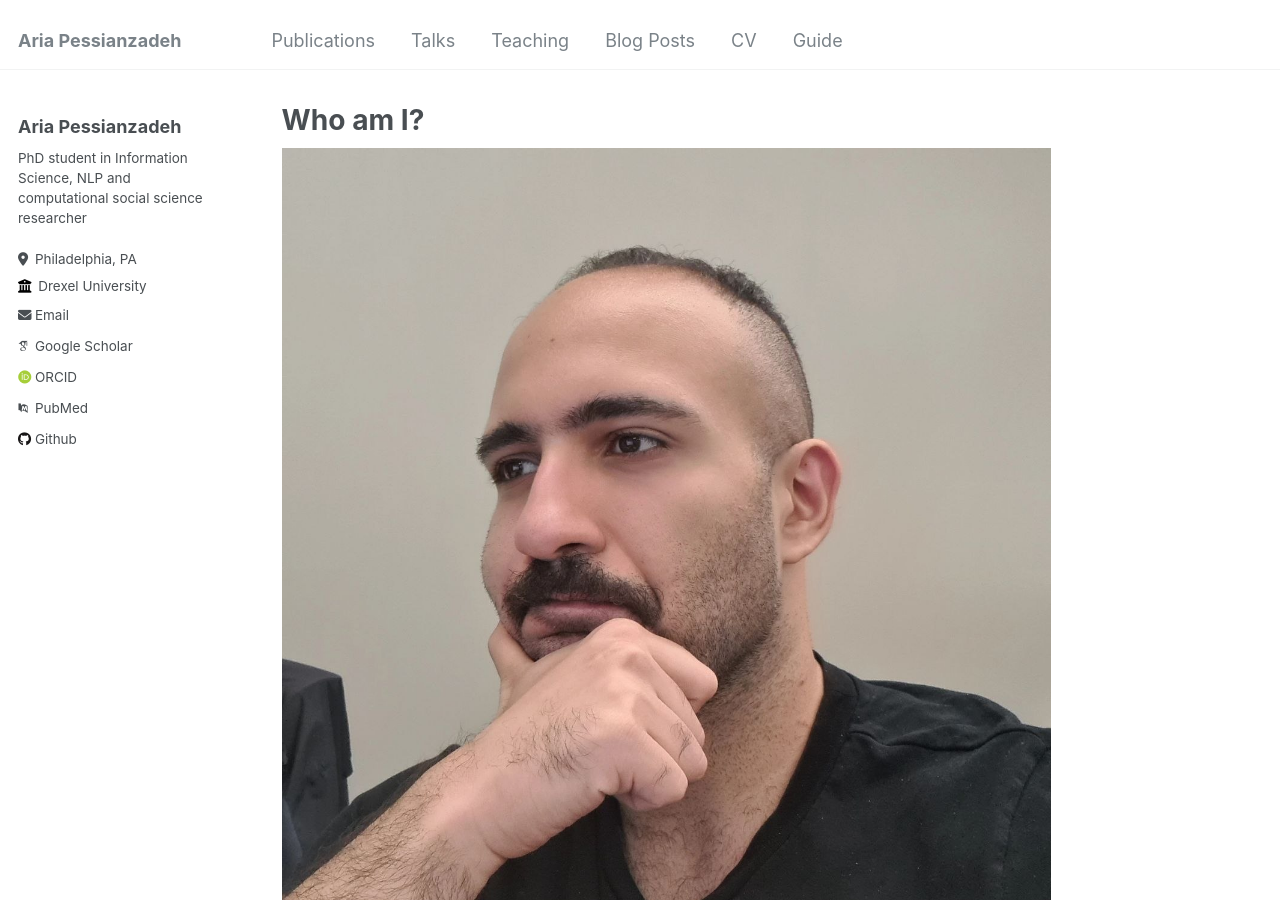
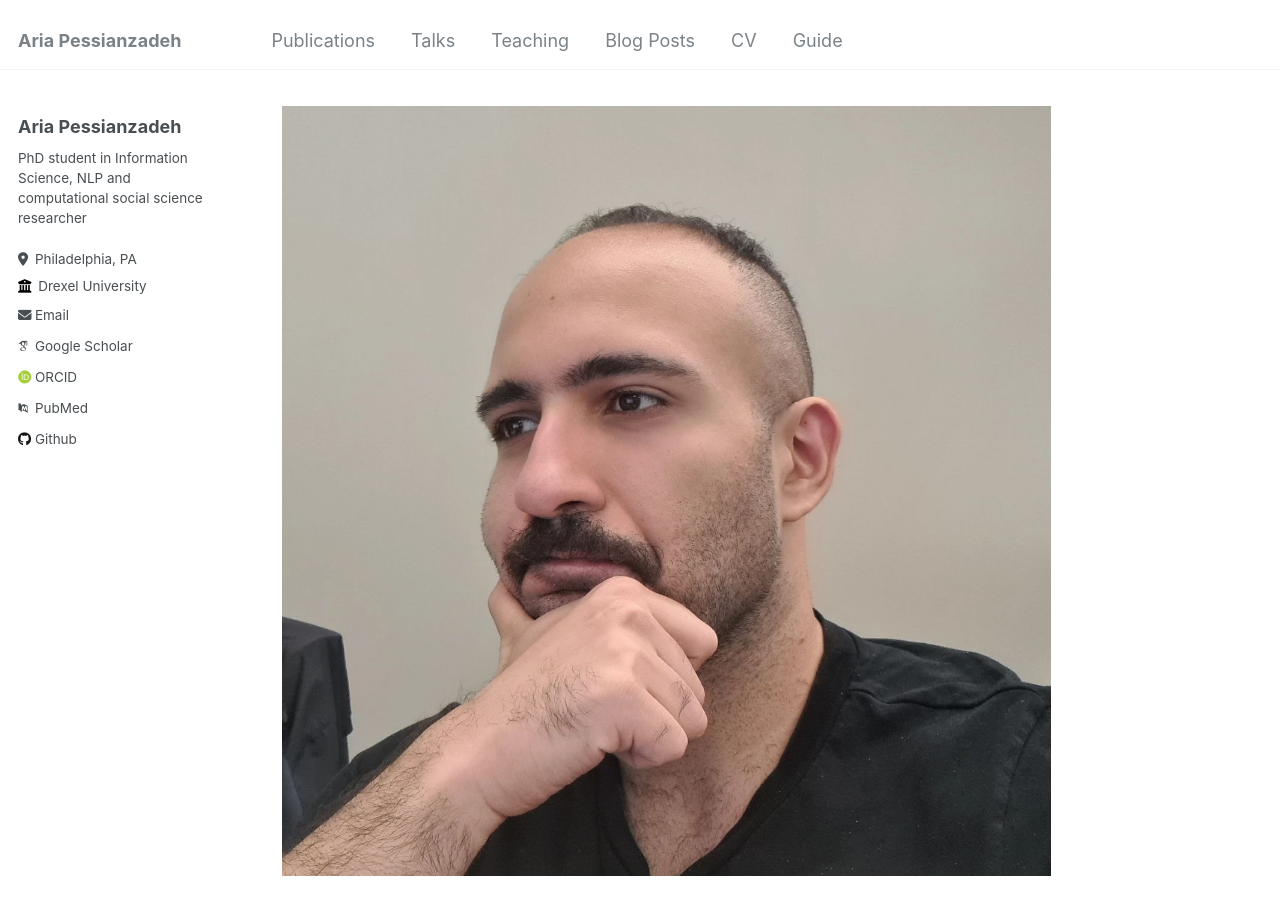
Before and after one commit to aryapess/aryapess.github.io, a Jekyll site: the page built from _pages/about.md, in a window 1280 px wide and 900 px high. Built offline with Jekyll 4.4.1, drawn with Linux system fonts in a browser that asks for light colours; some web fonts are replaced.

Commit message:
Update title in about.md

```diff
--- a/_pages/about.md
+++ b/_pages/about.md
@@ -1,6 +1,6 @@
 ---
 permalink: /
-title: "Who am I?"
+
 author_profile: true
 redirect_from:
   - /about/
```
